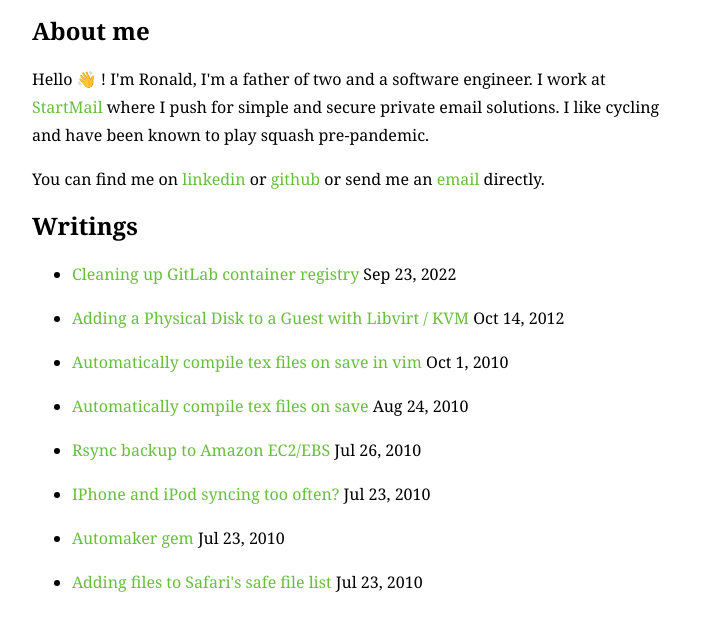
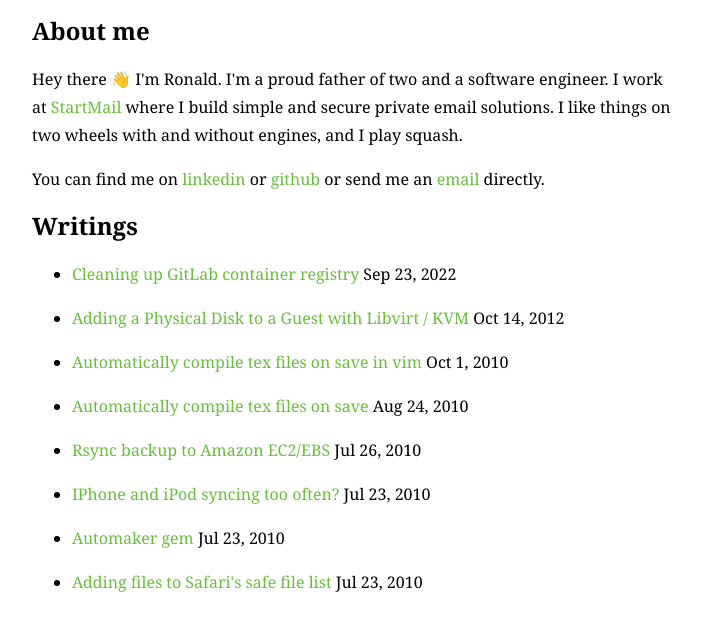
Before and after one commit to ronaldevers/ronaldevers.github.com, an Eleventy site: page src/index.njk in a window 1280 px wide. Shown: the part 77-708 px from the top of the page, without its empty margins (288-990 px from the left). Built offline with nearby package versions, Linux system fonts and the light colour scheme; Eleventy itself is replaced by a stand-in of ours; files that its build step writes are made by us from their sources.

Commit message:
slighly adjust description of myself

```diff
--- a/src/index.njk
+++ b/src/index.njk
@@ -6,10 +6,10 @@ layout: default
 <h2>About me</h2>
 
 <p>
-  Hello 👋 ! I'm Ronald, I'm a father of two and a software engineer. I work
-  at <a href="https://www.startmail.com/en/about-us/">StartMail</a> where
-  I push for simple and secure private email solutions. I like cycling
-  and have been known to play squash pre-pandemic.
+  Hey there 👋 I'm Ronald. I'm a proud father of two and a software engineer. I
+  work at <a href="https://www.startmail.com">StartMail</a> where I build simple
+  and secure private email solutions. I like things on two wheels with and
+  without engines, and I play squash.
 </p>
 
 <p>
```
